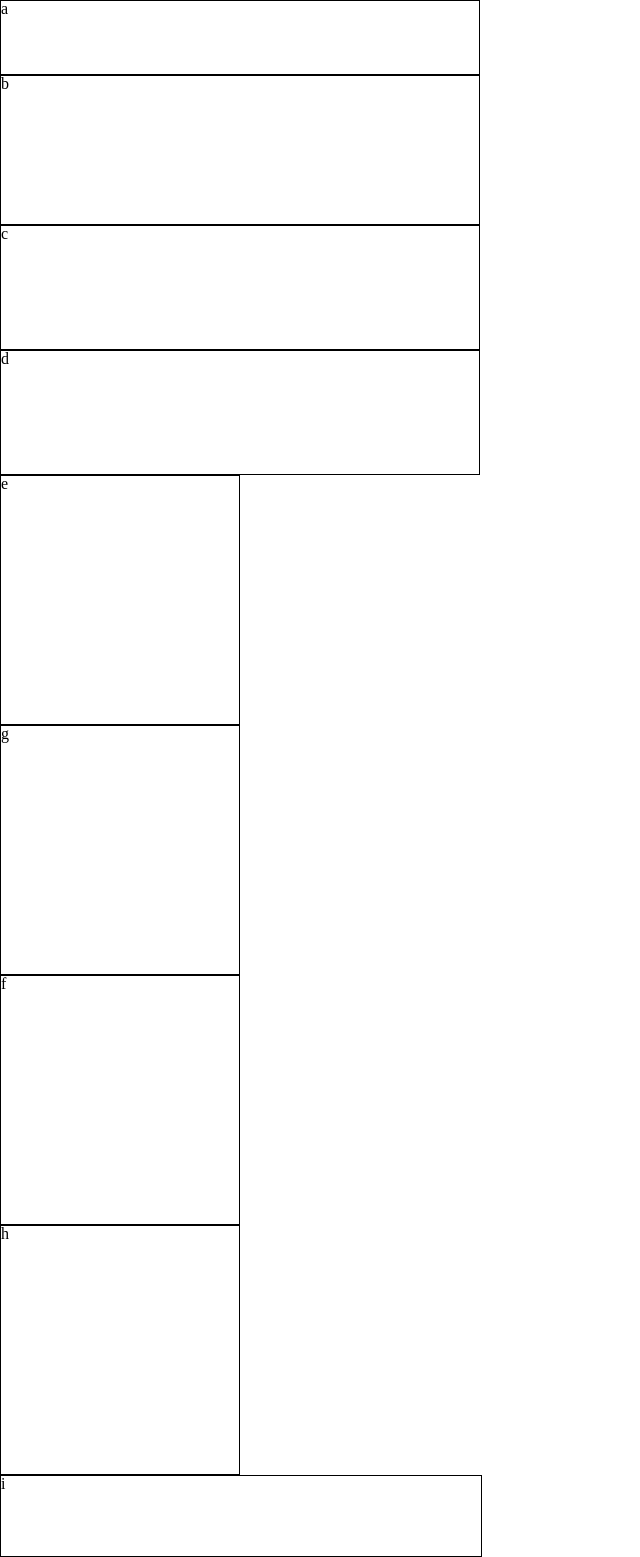
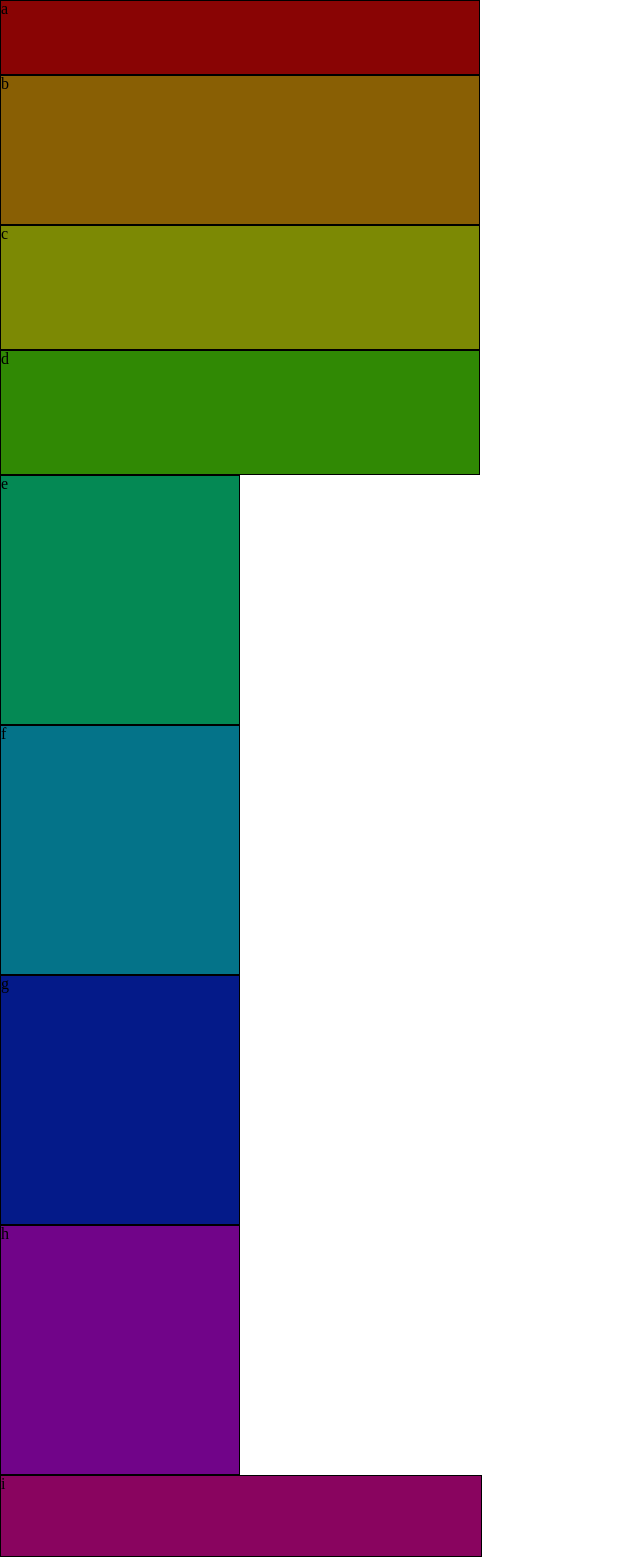
Before and after one commit to arsummers/lab-01, a plain HTML site: page index.html in a window 1280 px wide. Shown: the whole page, without its empty margins (0-640 px from the left). Drawn offline with Linux system fonts and the light colour scheme.

Commit message:
added colors for mobile view

```diff
--- a/index.html
+++ b/index.html
@@ -18,6 +18,7 @@
     <nav>
             <div>b</div>
     </nav>
+
     <section>
             <div>c</div>
             <div>d</div>
@@ -25,11 +26,9 @@
 
     <article>
         <aside>
-                <div>e</div>
-                <div>g</div>
-        </aside>
-        <aside>
+            <div>e</div>
             <div>f</div>
+            <div>g</div>
             <div>h</div>
         </aside>
     </article>
--- a/styles/modules.css
+++ b/styles/modules.css
@@ -0,0 +1,33 @@
+header div{
+    background-color: #890404
+}
+
+nav div{
+    background-color: #895f04;
+}
+
+section div:first-child{
+    background-color: #7c8904;
+}
+
+section div:nth-child(2){
+    background-color: #308904;
+}
+
+article aside div:first-child{
+    background-color: #048954;
+}
+article aside div:nth-child(2){
+    background-color: #047389;
+}
+article aside div:nth-child(3){
+    background-color: #041a89;
+}
+
+article aside div:nth-child(4){
+    background-color: #710489;
+}
+
+footer div{
+    background-color: #89045f
+}
```
